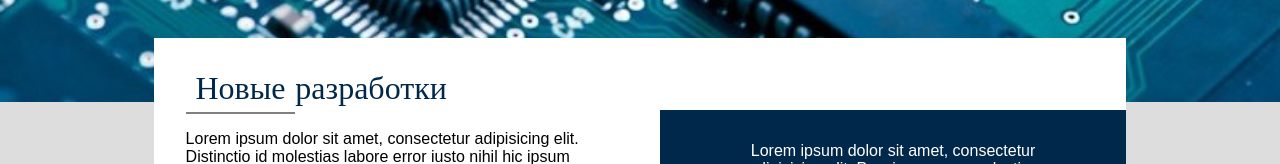
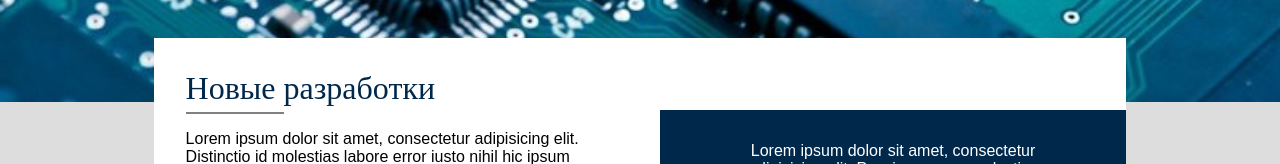
Before and after one commit to ev-developer/ev-developer.github.io, a plain HTML site: page index.html in a window 1280 px wide. Shown: the part 531-695 px from the top of the page. Drawn offline with Linux system fonts and the light colour scheme.

Commit message:
Update index.html

```diff
--- a/index.html
+++ b/index.html
@@ -47,7 +47,7 @@
   <div class="text-container">
     <div class="text-white">
       <div class="flex">
-        <div class="head1">Новые <span style="padding: 0px 20px;">&nbsp;</span></div><div class="head2">разработки</div>
+        <div class="head1" style="white-space: pre;">Новые </div><div class="head2">разработки</div>
       </div>
       <p>Lorem ipsum dolor sit amet, consectetur adipisicing elit. Distinctio id molestias labore error iusto nihil hic ipsum recusandae, repudiandae iure, cupiditate, deleniti consequuntur. Eum sequi dolorum nihil perferendis aut commodi. Lorem ipsum dolor sit amet, consectetur adipisicing elit. Ipsam, deserunt, nisi. Sint corporis pariatur suscipit ex laborum quam dolore iure vitae ab placeat quasi explicabo, iusto saepe sapiente voluptatibus dolor.</p><br/><br/><a class="leanMore" href="products.html">Читать далее &gt;</a>
     </div>
```
